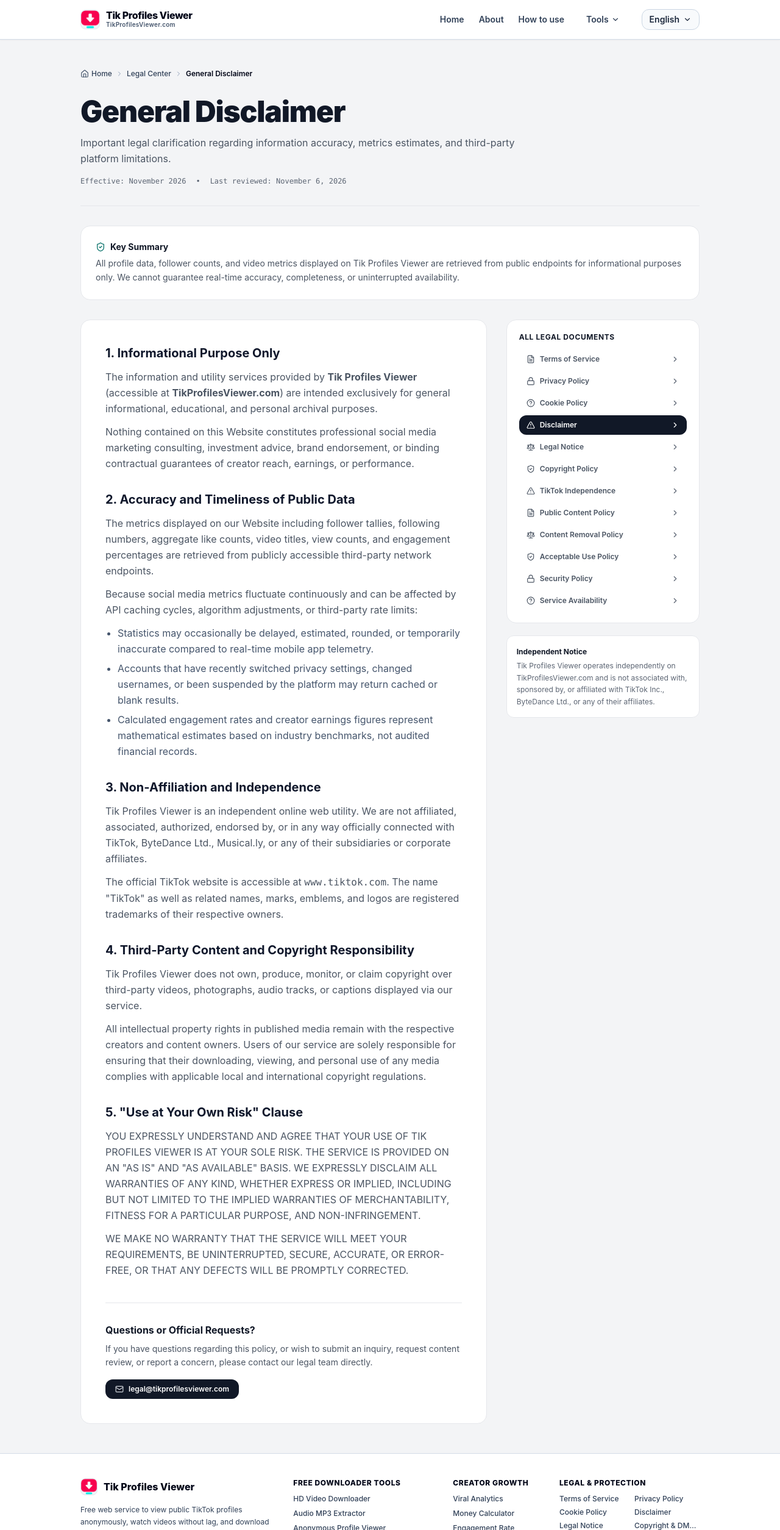
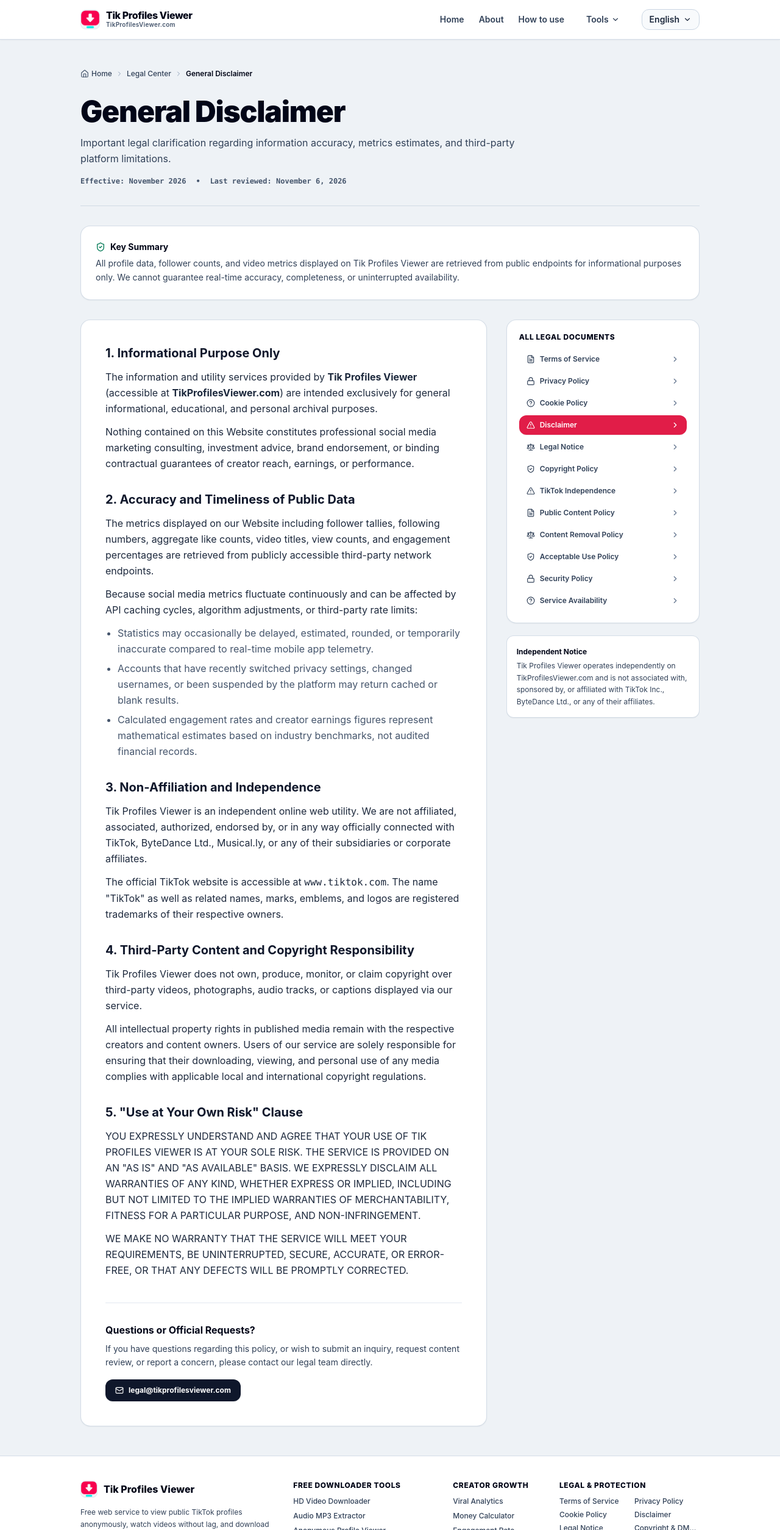
Before and after one commit to eaelax/testing, a Next.js app: page /disclaimer in a window 1280 px wide. Shown: the top 2509 px of the page at 61% size. Built offline with nearby package versions, Linux system fonts and the light colour scheme.

Commit message:
Update LegalLayout.tsx

```diff
--- a/components/LegalLayout.tsx
+++ b/components/LegalLayout.tsx
@@ -40,7 +40,7 @@ export default function LegalLayout({
   children,
 }: LegalLayoutProps) {
   return (
-    <div className="min-h-screen flex flex-col bg-[#F3F4F6] text-[#111827]">
+    <div className="min-h-screen flex flex-col bg-[#eef2f6] text-slate-900">
       <Navbar />
 
       <main className="flex-1 max-w-[1080px] w-full mx-auto px-4 sm:px-6 lg:px-8 py-8 sm:py-12">
@@ -52,16 +52,16 @@ export default function LegalLayout({
         />
 
         {/* Page Header */}
-        <header className="mt-6 pb-8 border-b border-[#E5E7EB]">
-          <h1 className="text-3xl sm:text-4xl md:text-5xl font-black text-[#111827] tracking-tight leading-tight">
+        <header className="mt-6 pb-8 border-b border-slate-300/80">
+          <h1 className="text-3xl sm:text-4xl md:text-5xl font-black text-slate-950 tracking-tight leading-tight">
             {title}
           </h1>
 
-          <p className="text-sm sm:text-base text-[#4B5563] mt-2 leading-relaxed max-w-3xl">
+          <p className="text-sm sm:text-base text-slate-700 mt-2 leading-relaxed max-w-3xl">
             {subtitle}
           </p>
 
-          <div className="flex items-center gap-4 mt-4 text-xs text-[#5C6573] font-mono">
+          <div className="flex items-center gap-4 mt-4 text-xs text-slate-600 font-mono font-semibold">
             <span>Effective: November 2026</span>
             <span>•</span>
             <span>Last reviewed: {lastUpdated}</span>
@@ -69,12 +69,12 @@ export default function LegalLayout({
         </header>
 
         {/* Executive Summary Card */}
-        <div className="my-8 p-5 sm:p-6 rounded-2xl bg-[#FFFFFF] border border-[#E5E7EB]">
-          <div className="flex items-center gap-2 text-[#111827] font-bold text-sm mb-1.5">
-            <ShieldCheck className="w-4 h-4 text-[#0F766E]" />
+        <div className="my-8 p-5 sm:p-6 rounded-2xl bg-white border border-slate-300/80 shadow-xs">
+          <div className="flex items-center gap-2 text-slate-950 font-bold text-sm mb-1.5">
+            <ShieldCheck className="w-4 h-4 text-emerald-700" />
             <span>Key Summary</span>
           </div>
-          <p className="text-xs sm:text-sm text-[#4B5563] leading-relaxed">
+          <p className="text-xs sm:text-sm text-slate-700 leading-relaxed">
             {summary}
           </p>
         </div>
@@ -82,23 +82,23 @@ export default function LegalLayout({
         {/* Content Layout with Legal Sidebar on Desktop */}
         <div className="grid grid-cols-1 lg:grid-cols-12 gap-8 items-start">
           {/* Main Legal Text */}
-          <article className="lg:col-span-8 bg-[#FFFFFF] p-6 sm:p-8 md:p-10 rounded-2xl border border-[#E5E7EB] space-y-8 text-sm sm:text-base leading-relaxed text-[#4B5563]">
+          <article className="lg:col-span-8 bg-white p-6 sm:p-8 md:p-10 rounded-2xl border border-slate-300/80 shadow-xs space-y-8 text-sm sm:text-base leading-relaxed text-slate-800">
             {children}
 
             {/* Official Support & Inquiries Box */}
-            <div className="pt-8 border-t border-[#E5E7EB] mt-10">
-              <h3 className="text-base font-bold text-[#111827] mb-2">
+            <div className="pt-8 border-t border-slate-200 mt-10">
+              <h3 className="text-base font-bold text-slate-950 mb-2">
                 Questions or Official Requests?
               </h3>
-              <p className="text-xs sm:text-sm text-[#4B5563] leading-relaxed mb-4">
+              <p className="text-xs sm:text-sm text-slate-700 leading-relaxed mb-4">
                 If you have questions regarding this policy, or wish to submit an inquiry, request content review, or report a concern, please contact our legal team directly.
               </p>
               <div className="flex items-center gap-3">
                 <a
                   href="mailto:legal@tikprofilesviewer.com"
-                  className="inline-flex items-center gap-2 px-4 py-2 rounded-xl bg-[#111827] hover:bg-[#1F2937] text-[#FFFFFF] text-xs font-semibold transition-colors"
+                  className="inline-flex items-center gap-2 px-4 py-2.5 rounded-xl bg-slate-900 hover:bg-[#e11d48] text-white text-xs font-bold shadow-xs transition-colors"
                 >
-                  <Mail className="w-3.5 h-3.5 text-[#D1D5DB]" />
+                  <Mail className="w-3.5 h-3.5 text-white" />
                   <span>legal@tikprofilesviewer.com</span>
                 </a>
               </div>
@@ -107,8 +107,8 @@ export default function LegalLayout({
 
           {/* Sidebar Navigation */}
           <aside className="lg:col-span-4 flex flex-col gap-5 sticky top-24">
-            <div className="p-5 rounded-2xl bg-[#FFFFFF] border border-[#E5E7EB]">
-              <h3 className="text-xs font-bold uppercase tracking-wider text-[#111827] mb-3">
+            <div className="p-5 rounded-2xl bg-white border border-slate-300/80 shadow-xs">
+              <h3 className="text-xs font-extrabold uppercase tracking-wider text-slate-950 mb-3">
                 All Legal Documents
               </h3>
               <nav className="flex flex-col space-y-1">
@@ -121,23 +121,23 @@ export default function LegalLayout({
                       href={page.href}
                       className={`px-3 py-2 rounded-xl text-xs font-semibold flex items-center justify-between transition-colors ${
                         isActive
-                          ? 'bg-[#111827] text-[#FFFFFF]'
-                          : 'text-[#4B5563] hover:text-[#111827] hover:bg-[#F8F9FA]'
+                          ? 'bg-[#e11d48] text-white shadow-2xs'
+                          : 'text-slate-700 hover:text-slate-950 hover:bg-slate-100'
                       }`}
                     >
                       <div className="flex items-center gap-2 truncate">
                         <Icon className="w-3.5 h-3.5 shrink-0" />
                         <span className="truncate">{page.title}</span>
                       </div>
-                      <ChevronRight className={`w-3.5 h-3.5 shrink-0 ${isActive ? 'text-[#FFFFFF]' : 'text-[#5C6573]'}`} />
+                      <ChevronRight className={`w-3.5 h-3.5 shrink-0 ${isActive ? 'text-white' : 'text-slate-500'}`} />
                     </Link>
                   );
                 })}
               </nav>
             </div>
 
-            <div className="p-4 rounded-xl bg-[#FFFFFF] border border-[#E5E7EB] text-xs text-[#5C6573] leading-relaxed">
-              <span className="font-bold text-[#111827] block mb-1">Independent Notice</span>
+            <div className="p-4 rounded-xl bg-white border border-slate-300/80 text-xs text-slate-700 leading-relaxed shadow-2xs">
+              <span className="font-bold text-slate-950 block mb-1">Independent Notice</span>
               Tik Profiles Viewer operates independently on TikProfilesViewer.com and is not associated with, sponsored by, or affiliated with TikTok Inc., ByteDance Ltd., or any of their affiliates.
             </div>
           </aside>
```
